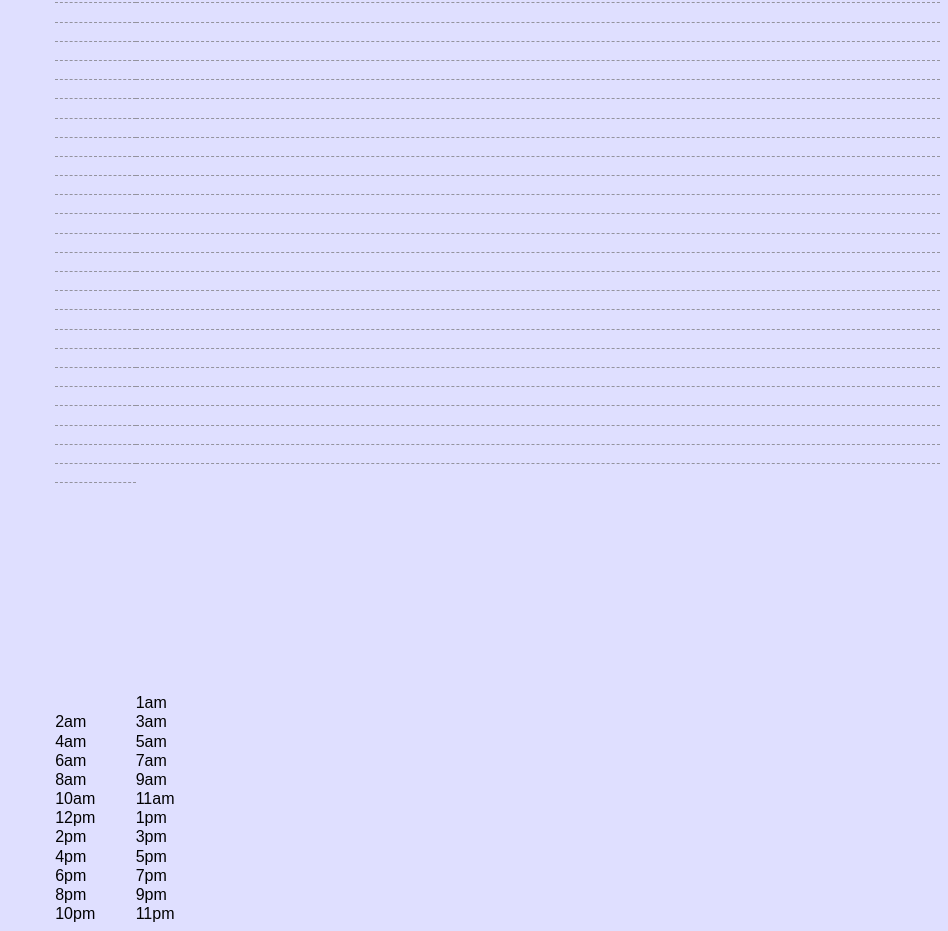
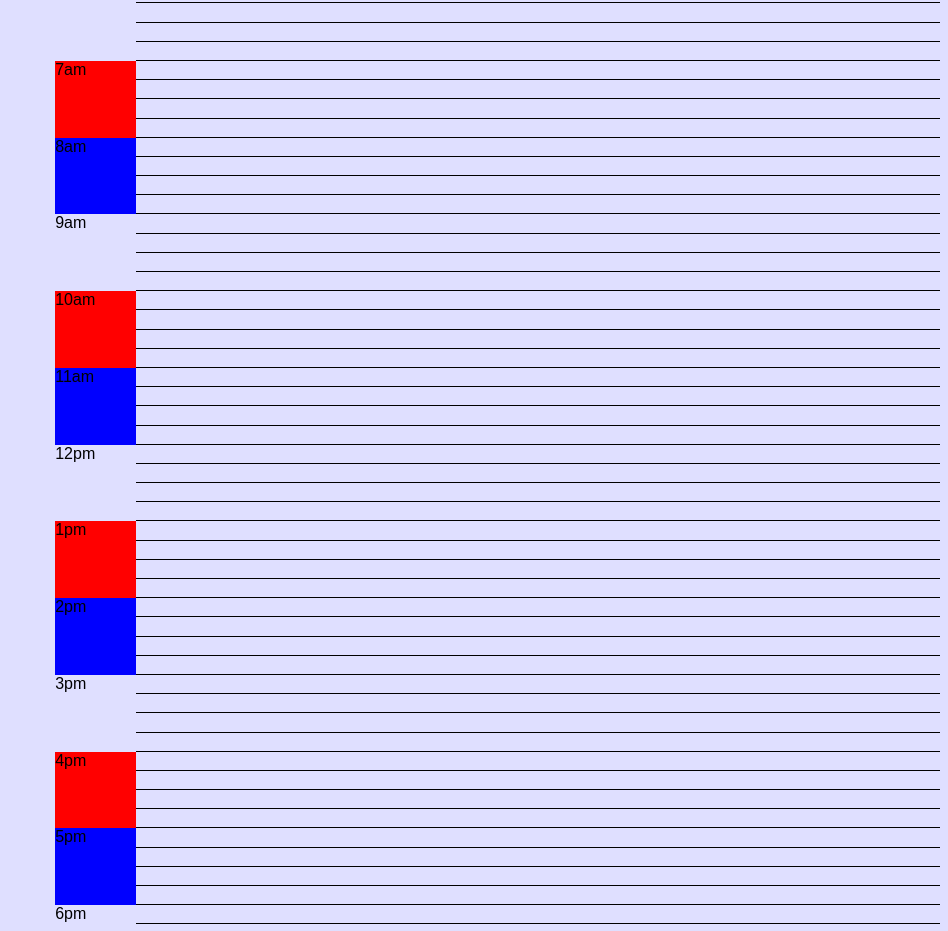
Before and after one commit to y0mbo/todo.txt, a React app: page / in a window 1280 px wide. Shown: the part 621-1552 px from the top of the page, without its empty margins (332-1280 px from the left). Built offline with nearby package versions, Linux system fonts and the light colour scheme.

Commit message:
Added hour titles to the grid

```diff
--- a/src/css/style.scss
+++ b/src/css/style.scss
@@ -26,9 +26,38 @@ body {
   grid-auto-flow: row;
 }
 
-.time {border-bottom: 1px dashed #94939e;}
+.time { border-bottom: 1px solid #000;}
+.hour {border-bottom: 1px dashed #94939e;}
 
 
-.ht00 { grid-area: 1 / 1 / 4 / 1 }
+.ht00 { grid-area: 1 / 1 / 5 / 2 }
+.ht01 { grid-area: 5 / 1 / 9 / 2 }
+.ht02 { grid-area: 9 / 1 / 13 / 2 }
+.ht03 { grid-area: 13 / 1 / 17 / 2 }
+.ht04 { grid-area: 17 / 1 / 21 / 2 }
+.ht05 { grid-area: 21 / 1 / 25 / 2 }
+.ht06 { grid-area: 25 / 1 / 29 / 2 }
+.ht07 { grid-area: 29 / 1 / 33 / 2 }
+.ht08 { grid-area: 33 / 1 / 37 / 2 }
+.ht09 { grid-area: 37 / 1 / 41 / 2 }
+.ht10 { grid-area: 41 / 1 / 45 / 2 }
+.ht11 { grid-area: 45 / 1 / 49 / 2 }
+.ht12 { grid-area: 49 / 1 / 53 / 2 }
+.ht13 { grid-area: 53 / 1 / 57 / 2 }
+.ht14 { grid-area: 57 / 1 / 61 / 2 }
+.ht15 { grid-area: 61 / 1 / 65 / 2 }
+.ht16 { grid-area: 65 / 1 / 69 / 2 }
+.ht17 { grid-area: 69 / 1 / 73 / 2 }
+.ht18 { grid-area: 73 / 1 / 77 / 2 }
+.ht19 { grid-area: 77 / 1 / 81 / 2 }
+.ht20 { grid-area: 81 / 1 / 85 / 2 }
+.ht21 { grid-area: 85 / 1 / 89 / 2 }
+.ht22 { grid-area: 89 / 1 / 93 / 2 }
+.ht23 { grid-area: 93 / 1 / 97 / 2 }
 
-.ht00 {background-color: red;}
+
+
+.h0000 { grid-area: 1 / 1 / 4 / 2 }
+
+.ht00, .ht04, .ht07, .ht10, .ht13, .ht16, .ht19, .ht22  {background-color: red;}
+.ht01, .ht05, .ht08, .ht11, .ht14, .ht17, .ht20, .ht23 {background-color: blue;}
```
